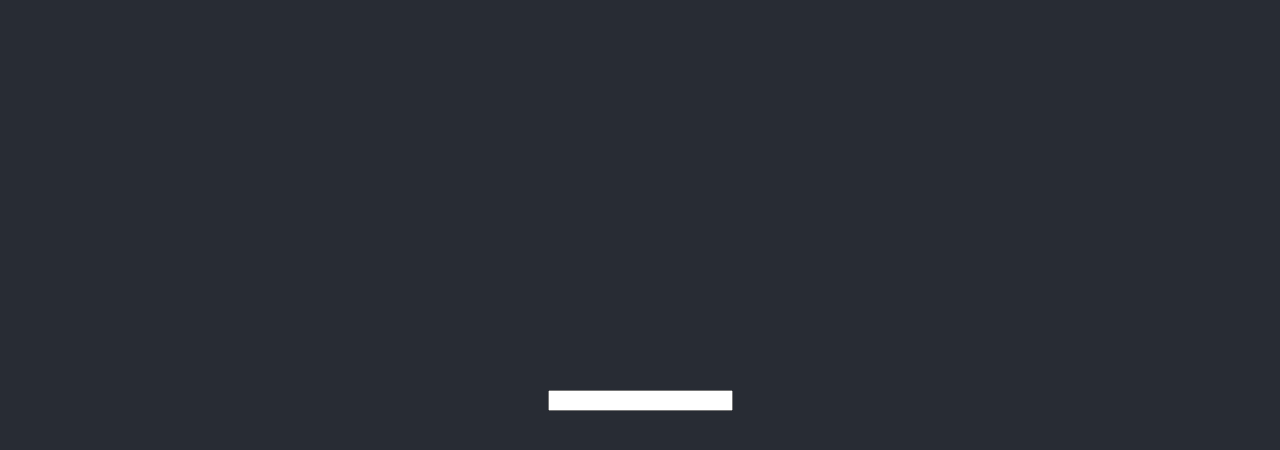
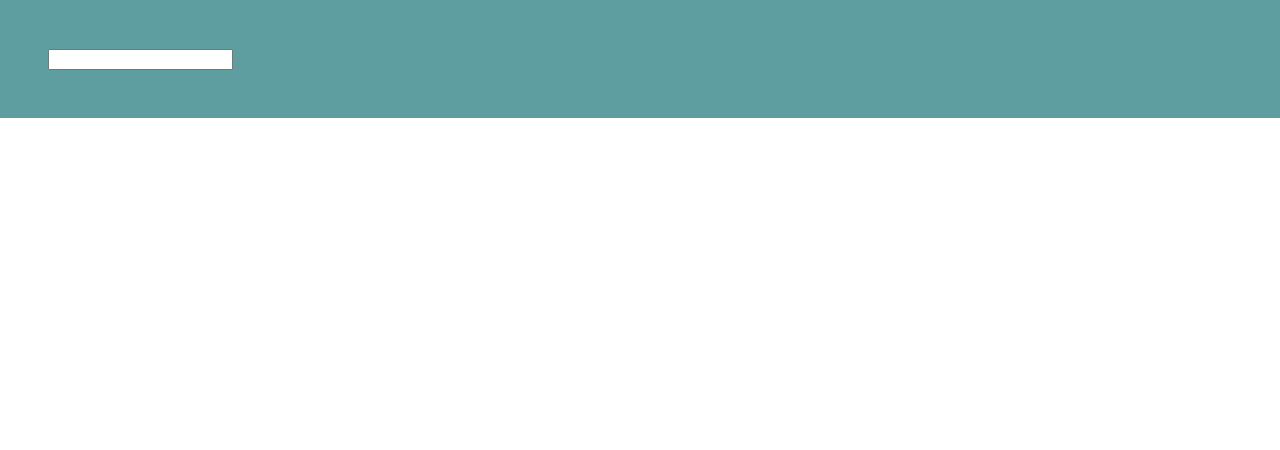
Before and after one commit to skevprog/book-search, a React (Create React App) app: page / in a window 1280 px wide. Shown: the top 450 px of the page. Built offline with nearby package versions, Linux system fonts and the light colour scheme.

Commit message:
Basic styles added, pagination bug fixed

```diff
--- a/src/App.css
+++ b/src/App.css
@@ -1,38 +1,21 @@
-.App {
-  text-align: center;
+.nav {
+  overflow: hidden;
+  top: 0;
+  background-color: cadetblue;
+  padding: 3rem;
+  position: fixed;
+  width: 100%;
 }
 
-.App-logo {
-  height: 40vmin;
-  pointer-events: none;
+.books-container {
+  margin-top: 8rem;
+  padding: 0 3rem;
+  display: grid;
+  grid-template-columns: repeat(6, 1fr);
+  gap: 100px;
 }
 
-@media (prefers-reduced-motion: no-preference) {
-  .App-logo {
-    animation: App-logo-spin infinite 20s linear;
-  }
+.imageContainer img {
+  width: 300px;
+  height: 300px;
 }
-
-.App-header {
-  background-color: #282c34;
-  min-height: 100vh;
-  display: flex;
-  flex-direction: column;
-  align-items: center;
-  justify-content: center;
-  font-size: calc(10px + 2vmin);
-  color: white;
-}
-
-.App-link {
-  color: #61dafb;
-}
-
-@keyframes App-logo-spin {
-  from {
-    transform: rotate(0deg);
-  }
-  to {
-    transform: rotate(360deg);
-  }
-}
--- a/src/App.js
+++ b/src/App.js
@@ -5,7 +5,7 @@ import './App.css';
 
 function App() {
   const [query, setQuery] = useState('');
-  const [pageNumber, setPageNumber] = useState(1);
+  const [pageNumber, setPageNumber] = useState(0);
 
   const {
     loading, books, hasMore, error,
@@ -19,7 +19,7 @@ function App() {
       if (observer.current) observer.current.disconnect();
       observer.current = new IntersectionObserver((entries) => {
         if (entries[0].isIntersecting && hasMore) {
-          setPageNumber((prevPageNumber) => prevPageNumber + 1);
+          setPageNumber((prevPageNumber) => prevPageNumber + 20);
         }
       });
       if (node) observer.current.observe(node);
@@ -29,26 +29,26 @@ function App() {
 
   const handleOnChange = (e) => {
     setQuery(e.target.value);
-    setPageNumber(1);
+    setPageNumber(0);
   };
 
-  const renderBooks = (booksArray = []) => booksArray.map((book, index) => {
+  const renderBooks = (booksArray) => booksArray.map((book, index) => {
     if (booksArray.length === index + 1) {
       return (
-        <Book ref={lastBookElementRef} book={book} />);
+        <Book book={book} ref={lastBookElementRef} key={book.id} />);
     }
-    return (<Book book={book} />);
+    return (<Book book={book} key={book.id} />);
   });
 
   return (
-    <div className="App">
-      <header className="App-header">
+    <div>
+      <nav className="nav">
         <input onChange={handleOnChange} value={query} />
-        {books && books.length > 0 && renderBooks(books)}
-        {(query && books.length === 0 && !loading) && (<Message text="No books found" />)}
-        {loading && <Message text="Loading" />}
-        {error && <Message text="Something went wrong" />}
-      </header>
+      </nav>
+      {books && (<div className="books-container">{renderBooks(books)}</div>)}
+      {(query && books.length === 0 && !loading) && (<Message text="No books found" />)}
+      {loading && <Message text="Loading" />}
+      {error && <Message text="Something went wrong" />}
     </div>
   );
 }
--- a/src/components/Book/index.js
+++ b/src/components/Book/index.js
@@ -1,18 +1,18 @@
 import React, { forwardRef } from 'react';
+import Image from '../Image';
 
 function Book({ book }, ref) {
-  const { id, title, cover } = book;
+  const { title, cover } = book;
   return (
     <div>
       <p
         ref={ref}
-        key={id}
       >
         {title}
       </p>
-      <img src={cover} alt={title} />
+      <Image src={cover} alt={title} />
     </div>
   );
 }
 
-export default forwardRef(Book);
+export default React.memo(forwardRef(Book));
--- a/src/components/Image/index.js
+++ b/src/components/Image/index.js
@@ -1,10 +1,10 @@
 import React from 'react';
 
-const fallBackImage = '';
+const fallBackImage = require('../../utils/img/image-not-found.jpg');
 
 function Image({ src, alt, ...rest }) {
   return (
-    <img src={src} alt={alt} onError={fallBackImage} {...rest} />
+    <img src={src || fallBackImage} style={{ width: '130px', height: '200px' }} alt={alt} {...rest} />
   );
 }
 
--- a/src/hooks/useBookSearch.js
+++ b/src/hooks/useBookSearch.js
@@ -2,6 +2,15 @@ import { useEffect, useState } from 'react';
 import axios from 'axios';
 
 const API_URL = 'https://www.googleapis.com/books/v1/volumes?';
+
+const extractBookData = (bookData) => {
+  const { id, volumeInfo: { title, imageLinks } } = bookData;
+  return {
+    id,
+    title,
+    cover: imageLinks?.thumbnail,
+  };
+};
 
 function useBookSearch(query, pageNumber) {
   const [loading, setLoading] = useState(false);
@@ -19,7 +28,9 @@ function useBookSearch(query, pageNumber) {
     axios({
       method: 'GET',
       url: API_URL,
-      params: { q: query, maxResults: 25, startIndex: pageNumber },
+      params: {
+        q: query, maxResults: 20, startIndex: pageNumber,
+      },
       cancelToken: new axios.CancelToken((c) => {
         cancel = c;
       }),
@@ -29,11 +40,7 @@ function useBookSearch(query, pageNumber) {
         setLoading(false);
         return setBooks([]);
       }
-      setBooks((prevBooks) => [...new Set([...prevBooks, ...items.map(({ etag, volumeInfo: { title, imageLinks } }) => ({
-        id: etag,
-        title,
-        cover: imageLinks?.thumbnail,
-      }))])]);
+      setBooks((prevBooks) => [...prevBooks, ...items.map(extractBookData)]);
       setHasMore(items.length > 0);
       setLoading(false);
     }).catch((e) => {
```
Also changed, not shown: src/logo.svg (deleted), src/utils/img/image-not-found.jpg (added).
